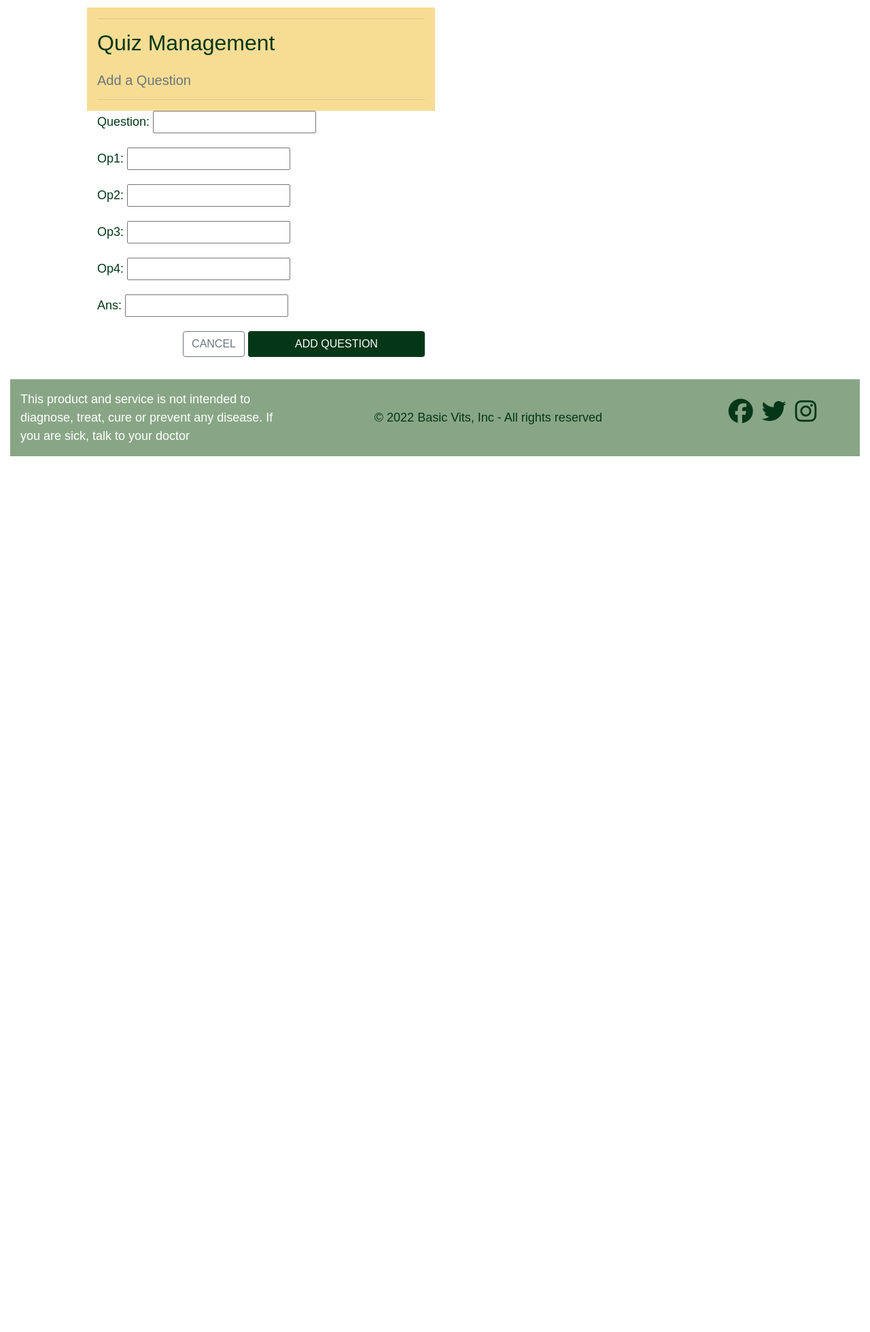
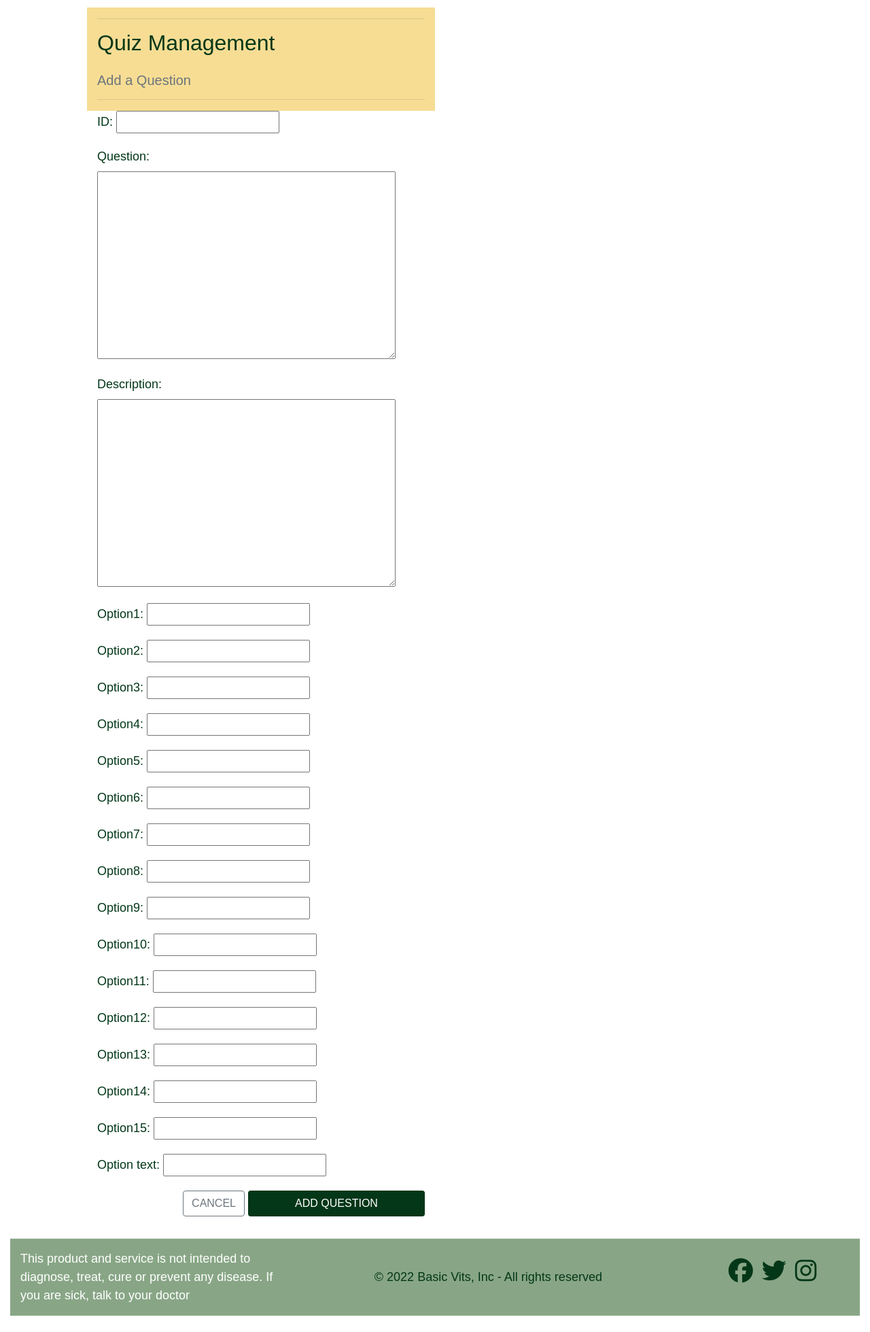
Before and after one commit to Code-Institute-Submissions/florencemezino-basic-vits_AprResub, a Django app: page /quiz/add_question/ in a window 1280 px wide. Shown: the part 153-2112 px from the top of the page at 68% size. Before the commit the page ends 824 px from the top, so only its background shows below. Run offline with Django 3.2, Linux system fonts and the light colour scheme; the visitor is signed in with stand-in values (Sample User, id 1); parts of the project's set-up code (start-up, migrations or seed data) failed here and were passed over; some libraries are stand-ins or nearby versions.

Commit message:
Updated quiz model, views and url

```diff
--- a/home/templates/home/index.html
+++ b/home/templates/home/index.html
@@ -11,7 +11,7 @@
     <div class="row h-100 ">
         <div class="col-12 hero-home ">
             <div class="mt-5 text-center ">
-                <a href="" class="test-now-button btn-lg text-uppercase py-3">Take the Test</a>
+                <a href="{% url 'quiz_home' %}" class="test-now-button btn-lg text-uppercase py-3">Take the Test</a>
                 <a href="{% url 'products' %}" class="button btn-lg text-uppercase py-3">Shop now</a>
             </div>
         </div>
--- a/products/templates/products/products.html
+++ b/products/templates/products/products.html
@@ -61,7 +61,11 @@
                     {% endif %}
                     <div class="card-body">
                       <h5 class="card-title">{{ product.name }}</h5>
-                      <p class="card-text">{{ product.description_benefits }}</p>
+                      <p class="card-text">
+                          <ul>
+                          <li>{{ product.description_benefits }}</li>
+                        </ul>
+                        </p>
                     </div>
                     <ul class="list-group list-group-flush">
                       <li class="list-group-item">
--- a/quiz/forms.py
+++ b/quiz/forms.py
@@ -1,16 +1,9 @@
-from django.forms import ModelForm
+from django import forms
+from .models import Question
 
-from django.contrib.auth.forms import UserCreationForm
-from django.contrib.auth.models import User
+class addQuestionform(forms.ModelForm):
+    """ Add question form for admin user """
 
-from .models import *
-
-# class createuserform(UserCreationForm):
-#     class Meta:
-#         model=User
-#         fields=['username','password']
-
-class addQuestionform(ModelForm):
     class Meta:
-        model=QuesModel
-        fields="__all__"
+        model = Question
+        fields = "__all__"
--- a/quiz/models.py
+++ b/quiz/models.py
@@ -1,13 +1,26 @@
 from django.db import models
 
 # Create your models here.
-class QuesModel(models.Model):
-    question = models.CharField(max_length=200,null=True)
-    op1 = models.CharField(max_length=200,null=True)
-    op2 = models.CharField(max_length=200,null=True)
-    op3 = models.CharField(max_length=200,null=True)
-    op4 = models.CharField(max_length=200,null=True)
-    ans = models.CharField(max_length=200,null=True)
+class Question(models.Model):
+    question_id = models.CharField("ID", max_length=255, null=True)
+    question_name = models.TextField("Question", max_length=400, null=True)
+    question_description = models.TextField("Description", max_length=300, null=True, blank=True)
+    option1 = models.CharField(max_length=200, null=True, blank=True)
+    option2 = models.CharField(max_length=200, null=True, blank=True)
+    option3 = models.CharField(max_length=200, null=True, blank=True)
+    option4 = models.CharField(max_length=200, null=True, blank=True)
+    option5 = models.CharField(max_length=200, null=True, blank=True)
+    option6 = models.CharField(max_length=200, null=True, blank=True)
+    option7 = models.CharField(max_length=200, null=True, blank=True)
+    option8 = models.CharField(max_length=200, null=True, blank=True)
+    option9 = models.CharField(max_length=200, null=True, blank=True)
+    option10 = models.CharField(max_length=200, null=True, blank=True)
+    option11 = models.CharField(max_length=200, null=True, blank=True)
+    option12 = models.CharField(max_length=200, null=True, blank=True)
+    option13 = models.CharField(max_length=200, null=True, blank=True)
+    option14 = models.CharField(max_length=200, null=True, blank=True)
+    option15 = models.CharField(max_length=200, null=True, blank=True)
+    option_text = models.CharField(max_length=200, null=True, blank=True)
 
     def __str__(self):
-        return self.question
+        return self.question_name
--- a/quiz/views.py
+++ b/quiz/views.py
@@ -9,25 +9,43 @@ from .models import *
 def quiz_home(request):
     if request.method == 'POST':
         print(request.POST)
-        questions = QuesModel.objects.all()
+        questions = Question.objects.all()
         healthgoalscore = 0
         for q in questions:
             healthgoalscore += 1
             print(request.POST.get(q.question))
-            print(q.ans)
             print()
         context = {
             'healthgoalscore': healthgoalscore,
         }
         return render(request,'quiz/quiz_result.html', context)
     else:
-        questions=QuesModel.objects.all()
+        questions = Question.objects.all()
         context = {
-            'questions':questions
+            'question_id': question_id,
+            'question_name': question,
+            'question_description': question_description,
+            'option1': option1,
+            'option2': option2,
+            'option3': option3,
+            'option4': option4,
+            'option5': option5,
+            'option6': option6,
+            'option7': option7,
+            'option8': option8,
+            'option9': option9,
+            'option10': option10,
+            'option11': option11,
+            'option12': option12,
+            'option13': option13,
+            'option14': option14,
+            'option15': option15,
+            'option_text': option_text,
+
         }
-        return render(request,'quiz/quiz_home.html', context)
+        return render(request, 'quiz/quiz_home.html', context)
 
-# admin : add question
+
 @login_required
 def add_question(request):
     """ Add a question to quiz"""
@@ -38,50 +56,50 @@ def add_question(request):
             if(form.is_valid()):
                 form.save()
                 return redirect('/')
-        context = {'form': form}
+        context = {
+            'form': form
+            }
         return render(request, 'quiz/add_question.html', context)
     else:
         return redirect('quiz')
 
-# admin : edit question
+
 @login_required
-def edit_question(request, quiz_id):
+def edit_question(request, question_id):
     """ Edit a question to quiz """
     if not request.user.is_superuser:
         messages.error(request, 'Sorry, only store owners can do that.')
         return redirect(reverse('quiz'))
 
-    quiz = get_object_or_404(Question, pk=quiz_id)
+    question = get_object_or_404(Question, pk=question_id)
     if request.method == 'POST':
-        form = QuestionForm(request.POST, request.FILES, instance=quiz)
+        form = QuestionForm(request.POST, request.FILES, instance=question)
         if form.is_valid():
             form.save()
             messages.success(request, 'Successfully updated question!')
-            return redirect(reverse('quiz_home', args=[quiz.id]))
+            return redirect(reverse('quiz', args=[question.id]))
         else:
             messages.error(request, 'Failed to update question. Please ensure the form is valid.')
     else:
-        form = QuestionForm(instance=quiz)
-        messages.info(request, f'You are editing {quiz.number}')
+        form = QuestionForm(instance=question)
+        messages.info(request, f'You are editing {question.name}')
 
     template = 'quiz/edit_question.html'
     context = {
         'form': form,
-        'question': question,
-        'options': options,
     }
 
     return render(request, template, context)
 
-# admin : delete question
+
 @login_required
-def delete_question(request, quiz_id):
+def delete_question(request, question_id):
     """ Delete a question to quiz """
     if not request.user.is_superuser:
         messages.error(request, 'Sorry, only store owners can do that.')
         return redirect(reverse('quiz'))
 
-    question = get_object_or_404(Question, pk=quiz_id)
+    question = get_object_or_404(Question, pk=question_id)
     question.delete()
     messages.success(request, 'Question deleted!')
     return redirect(reverse('quiz'))
--- a/templates/base.html
+++ b/templates/base.html
@@ -1,5 +1,4 @@
 {% load static %}
-
 
 <!doctype html>
 <html lang="en">
@@ -18,8 +17,6 @@
         <link rel="stylesheet" href="https://stackpath.bootstrapcdn.com/bootstrap/4.4.1/css/bootstrap.min.css" integrity="sha384-Vkoo8x4CGsO3+Hhxv8T/Q5PaXtkKtu6ug5TOeNV6gBiFeWPGFN9MuhOf23Q9Ifjh" crossorigin="anonymous">
         <link rel="preconnect" href="https://fonts.googleapis.com">
         <link rel="preconnect" href="https://fonts.gstatic.com" crossorigin>
-        <link rel="preconnect" href="https://maxcdn.bootstrapcdn.com/bootstrap/4.0.0/css/bootstrap.min.css">
-        <link href="https://fonts.googleapis.com/css2?family=Lato:wght@300&display=swap" rel="stylesheet">
         <link rel="stylesheet" href="{% static 'css/base.css' %}">
     {% endblock %}
 
@@ -94,6 +91,7 @@
                             {% if request.user.is_authenticated %}
                                 {% if request.user.is_superuser %}
                                     <a href="{% url 'add_product' %}" class="dropdown-item">Product Management</a>
+                                    <a href="{% url 'add_question' %}" class="dropdown-item">Quiz Management</a>
                                 {% endif %}
                                 <a href="{% url 'profile' %}" class="dropdown-item">My Profile</a>
                                 <a href="{% url 'account_logout' %}" class="dropdown-item">Logout</a>
```
Also changed, not shown: products/models.py (+9 -3 lines), quiz/admin.py (+29 -2 lines).
